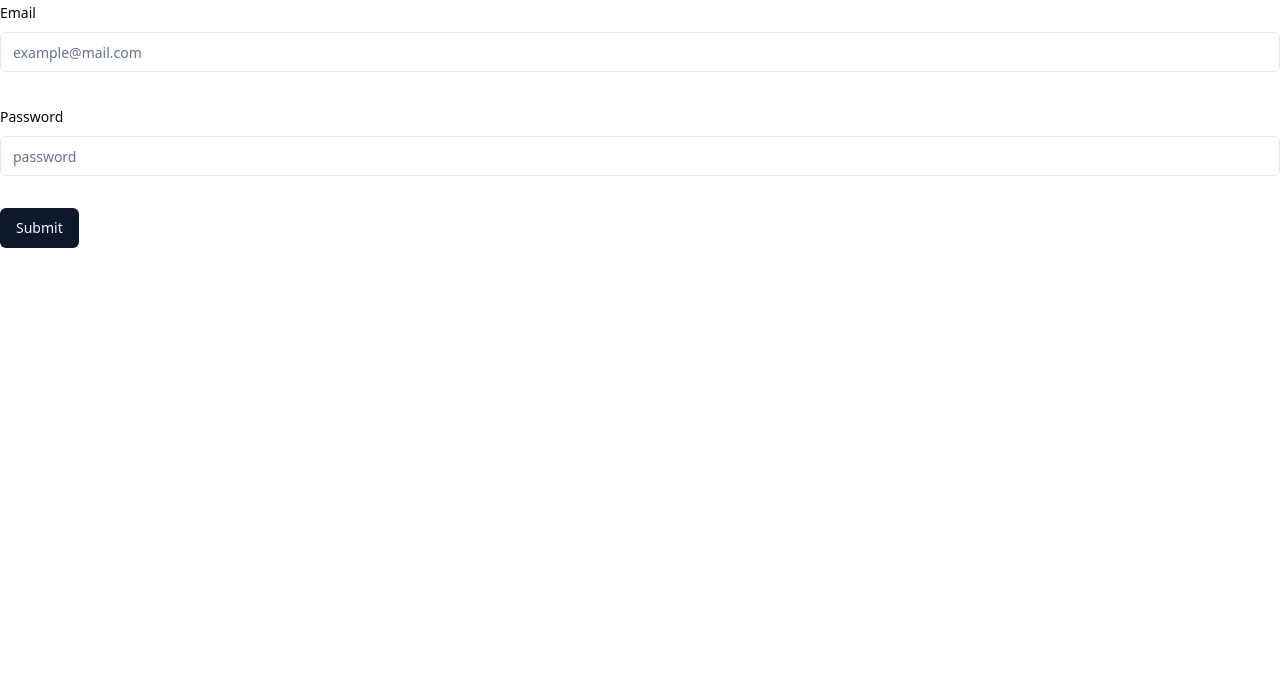
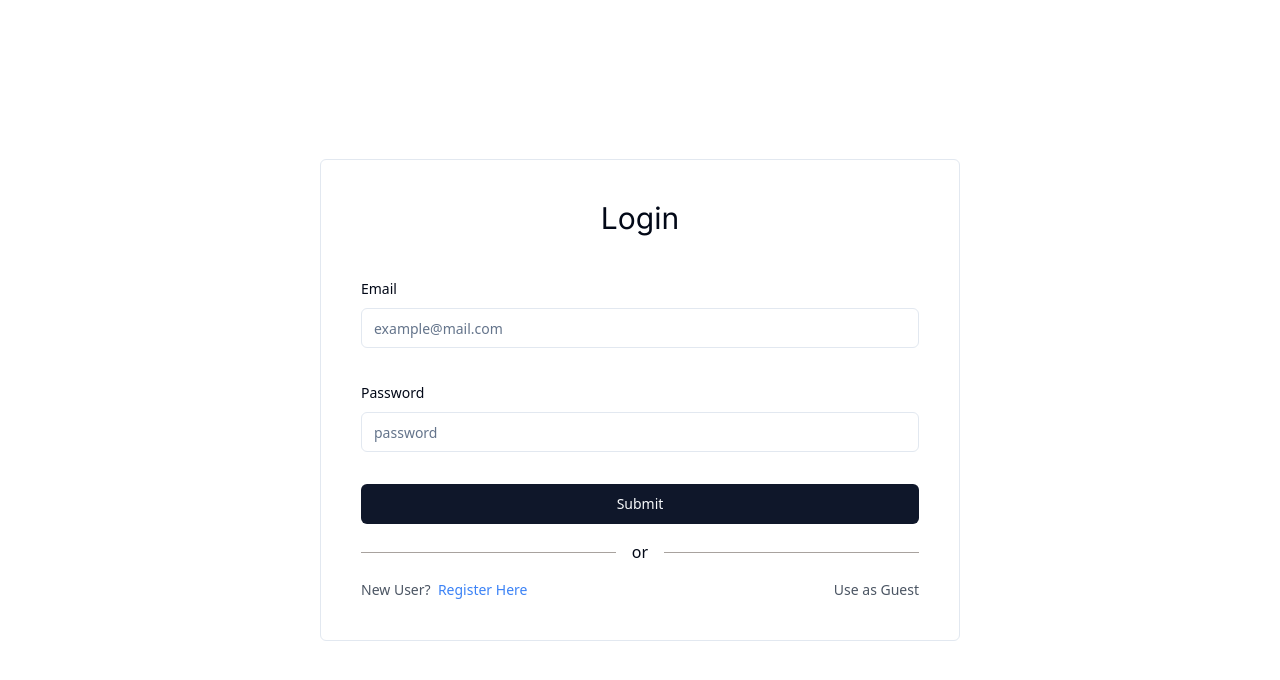
Before and after one commit to CloudBite-Social/FE, a React (Vite) app: page /login in a window 1280 px wide. Shown: the top 680 px of the page. Built offline with nearby package versions, Linux system fonts and the light colour scheme.

Commit message:
refactor: refactor pages login and register

```diff
--- a/src/pages/auth/login.tsx
+++ b/src/pages/auth/login.tsx
@@ -14,6 +14,7 @@ import {
   FormMessage,
 } from "@/components/ui/form";
 import { Input } from "@/components/ui/input";
+import { Link } from "react-router-dom";
 
 const formSchema = z.object({
   username: z.string().min(2, {
@@ -38,6 +39,9 @@ const Login = () => {
   }
 
   return (
+    <div className=" w-full h-screen flex justify-center flex-col items-center gap-16">
+      <div className=" w-1/2 border p-10 rounded-md">
+        <p className="font-inter text-center text-3xl mb-10">Login</p>
         <Form {...form}>
           <form onSubmit={form.handleSubmit(onSubmit)} className="space-y-8">
             <FormField
@@ -68,9 +72,30 @@ const Login = () => {
                 </FormItem>
               )}
             />
-        <Button type="submit">Submit</Button>
+            <Button className=" w-full" type="submit">
+              Submit
+            </Button>
           </form>
+          <div className="mx-auto my-4 flex w-full items-center justify-evenly before:mr-4 before:block before:h-px before:flex-grow before:bg-stone-400 after:ml-4 after:block after:h-px after:flex-grow after:bg-stone-400">
+            or
+          </div>
+          <div className="w-full flex items-center justify-between">
+            <p className="text-center text-sm text-gray-600 dark:text-white">
+              New User? &nbsp;
+              <Link to="/register" className="text-blue-500 hover:underline">
+                Register Here
+              </Link>
+            </p>
+            <Link
+              to="/"
+              className="text-center text-sm text-gray-600 dark:text-white hover:text-blue-500 dark:hover:text-blue-500"
+            >
+              Use as Guest
+            </Link>
+          </div>
         </Form>
+      </div>
+    </div>
   );
 };
 
--- a/src/pages/auth/register.tsx
+++ b/src/pages/auth/register.tsx
@@ -39,6 +39,9 @@ const Login = () => {
   }
 
   return (
+    <div className=" w-full h-screen flex flex-col justify-center items-center gap-16">
+      <div className=" w-1/2 border p-10 rounded-md">
+        <p className="font-inter text-center text-3xl mb-10">Register</p>
         <Form {...form}>
           <form onSubmit={form.handleSubmit(onSubmit)} className="space-y-8">
             <FormField
@@ -93,16 +96,18 @@ const Login = () => {
                 </FormItem>
               )}
             />
-        <Button type="submit">Submit</Button>
+            <Button className=" w-full" type="submit">
+              Submit
+            </Button>
           </form>
           <div className="mx-auto my-4 flex w-full items-center justify-evenly before:mr-4 before:block before:h-px before:flex-grow before:bg-stone-400 after:ml-4 after:block after:h-px after:flex-grow after:bg-stone-400">
             or
           </div>
           <div className="w-full flex items-center justify-between">
             <p className="text-center text-sm text-gray-600 dark:text-white">
-          New User? &nbsp;
-          <Link to="/register" className="text-blue-500 hover:underline">
-            Register Here
+              Already a User? &nbsp;
+              <Link to="/login" className="text-blue-500 hover:underline">
+                Login Here
               </Link>
             </p>
             <Link
@@ -113,6 +118,8 @@ const Login = () => {
             </Link>
           </div>
         </Form>
+      </div>
+    </div>
   );
 };
 
```
Lines whose indentation alone changed are shown as unchanged.
